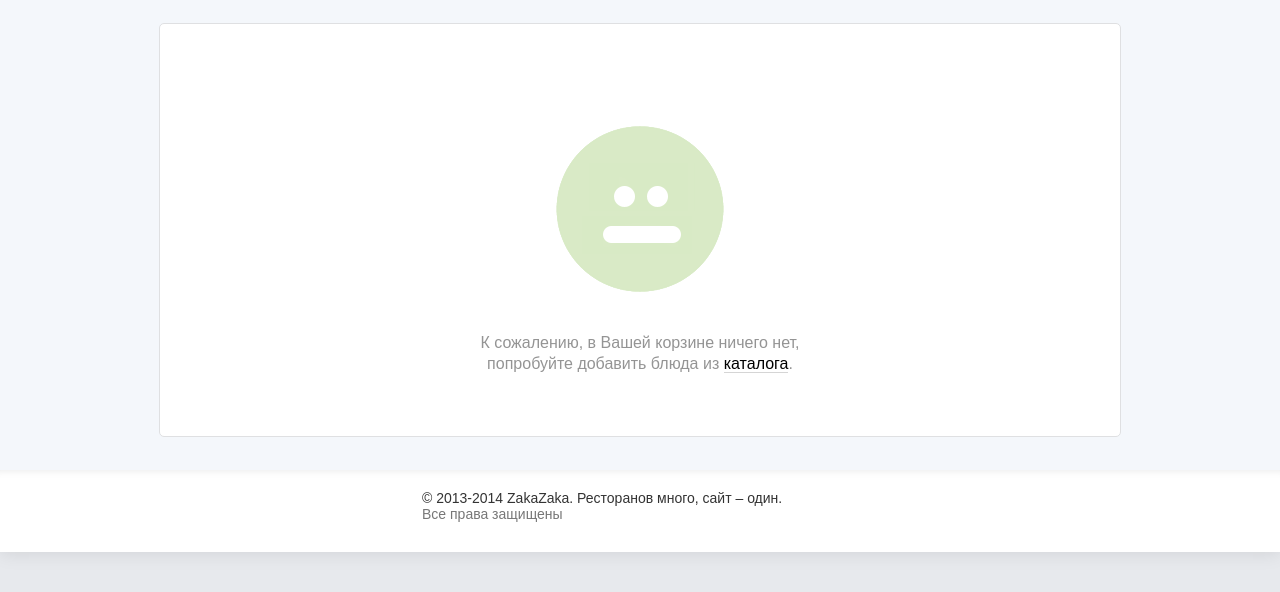
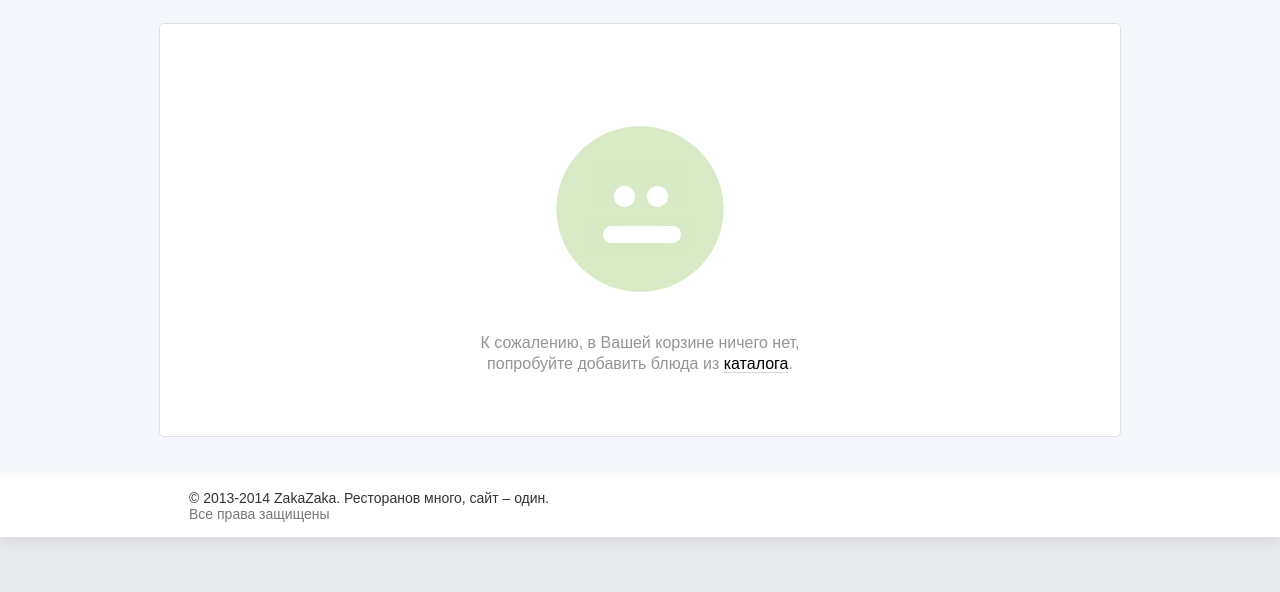
Before and after one commit to kotapaulta/zakazaka-replica, a website: page empty-cart.html in a window 1280 px wide. Shown: the part 88-680 px from the top of the page. Drawn offline with nearby package versions, Linux system fonts and the light colour scheme.

Commit message:
fix footer align

```diff
--- a/empty-cart.html
+++ b/empty-cart.html
@@ -62,7 +62,7 @@
 <!--        FOOTER        -->
 <footer class="box-shadow">
   <div class="footer-inner container">
-    <div class="row footer-rights">
+    <div class="footer-rights">
       <div class="col-md-6">
         <span class="pull-left">© 2013-2014 ZakaZaka. Ресторанов много, сайт – один.</span>
         <span class="text-muted pull-left">Все права защищены</span>
```
Also changed, not shown: full-cart.html (+1 -1 lines).
